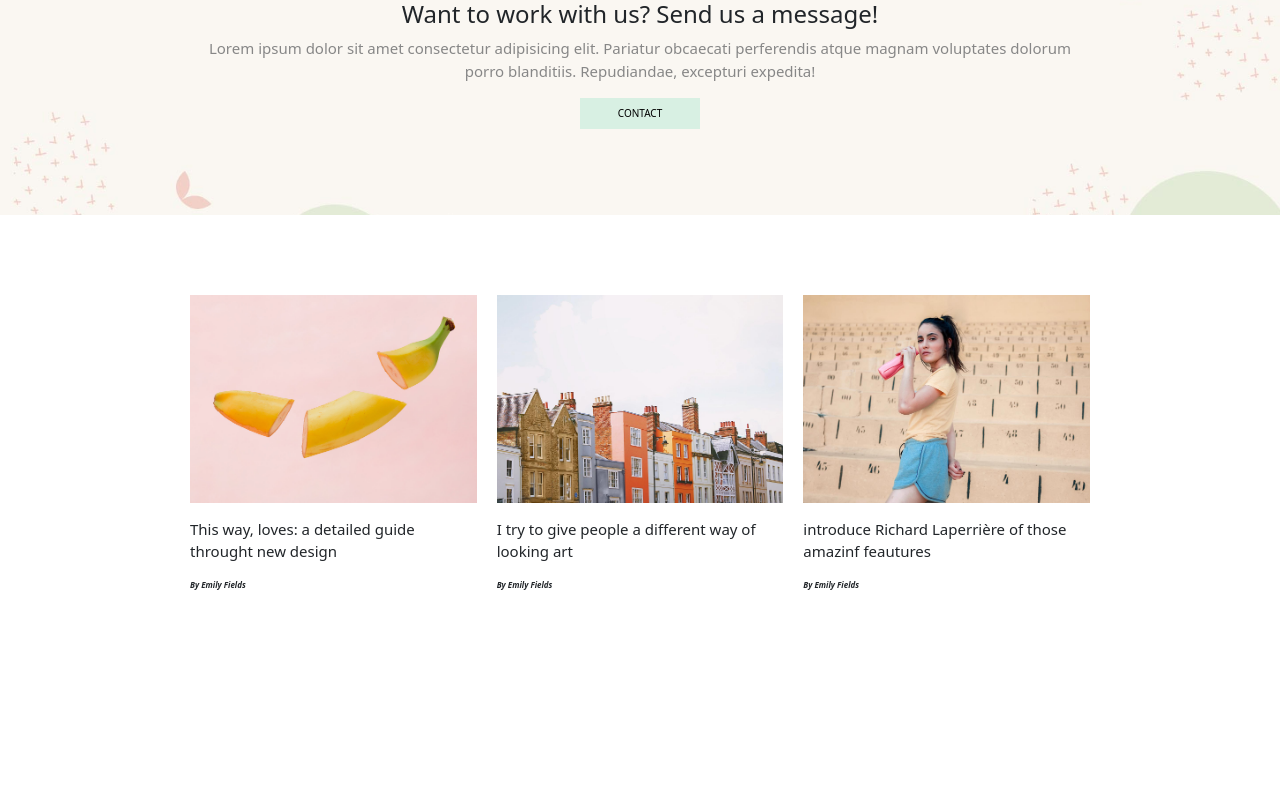
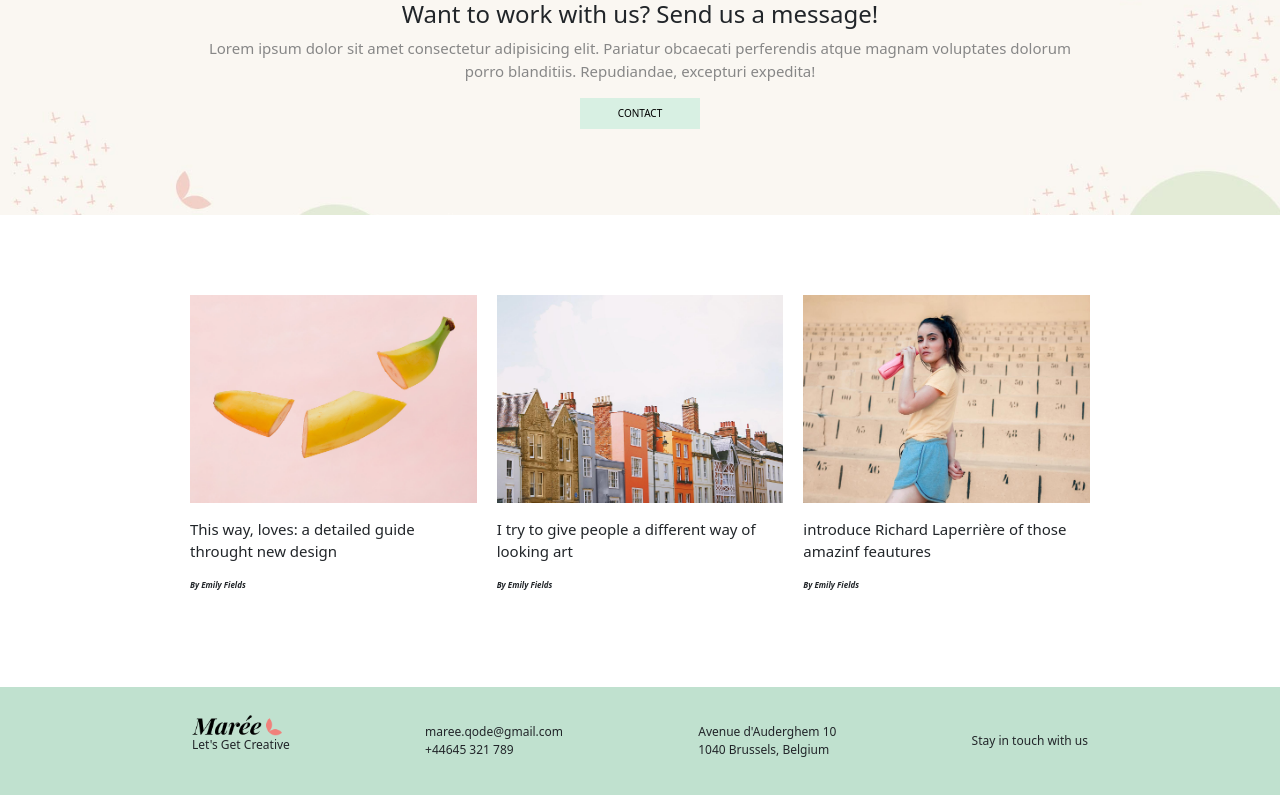
Before and after one commit to estherpinos/proj-html-vuejs, a Vue app: page / in a window 1280 px wide. Shown: the part 1846-2641 px from the top of the page. Before the commit the page ends 2533 px from the top, so only its background shows below. Built offline with nearby package versions, Linux system fonts and the light colour scheme.

Commit message:
Add `[footer]

```diff
--- a/src/components/Footer.vue
+++ b/src/components/Footer.vue
@@ -7,9 +7,58 @@ export default{
 
 <template>
 
+  <footer>
+
+    <div class="contents d-flex flex-row align-items-center justify-content-between ">
+
+      <div class="logo">
+      <img src="../assets/img/logo-sidearea-1.png">
+      <p class=" p-0 ">Let's Get Creative</p>
+      </div>
+
+      <div class="contact">
+        <p class=" m-0 p-0 ">maree.qode@gmail.com</p>
+        <p class=" m-0 p-0  ">+44645 321 789</p>
+      </div>
+
+      <div class="location">
+        <p class=" m-0 p-0">Avenue d'Auderghem 10</p>
+        <p class=" m-0 p-0 ">1040 Brussels, Belgium</p>
+      </div>
+
+      <div class="social">
+        <p class=" m-0 p-0">Stay in touch with us</p>
+        <div class="logos"></div>
+      </div>
+
+    </div>
+
+
+
+  </footer>
+
 </template>
 
 <style lang="scss" scoped>
 
 @use '../sass/variabiles' as *;
+
+footer{
+  padding: 25px 0;
+  background-color: $bg-green-dark;
+
+  .contents{
+    height: 100%;
+    width: 70%;
+    margin: 0 auto;
+      img{
+        width: 90px;
+      }
+
+      p{
+        font-size: 12px;
+        padding: 20px;
+      }
+  }
+}
 </style>
--- a/src/components/partials/Working.vue
+++ b/src/components/partials/Working.vue
@@ -87,7 +87,7 @@ export default{
 
 section{
   margin-bottom: 100px;
-}
+
   .contents{
   width: 60%;
   margin: 0 auto;
@@ -126,6 +126,9 @@ section{
 
       }
   }
+}
+
+
 
 
 
```
Lines whose indentation alone changed are shown as unchanged.
